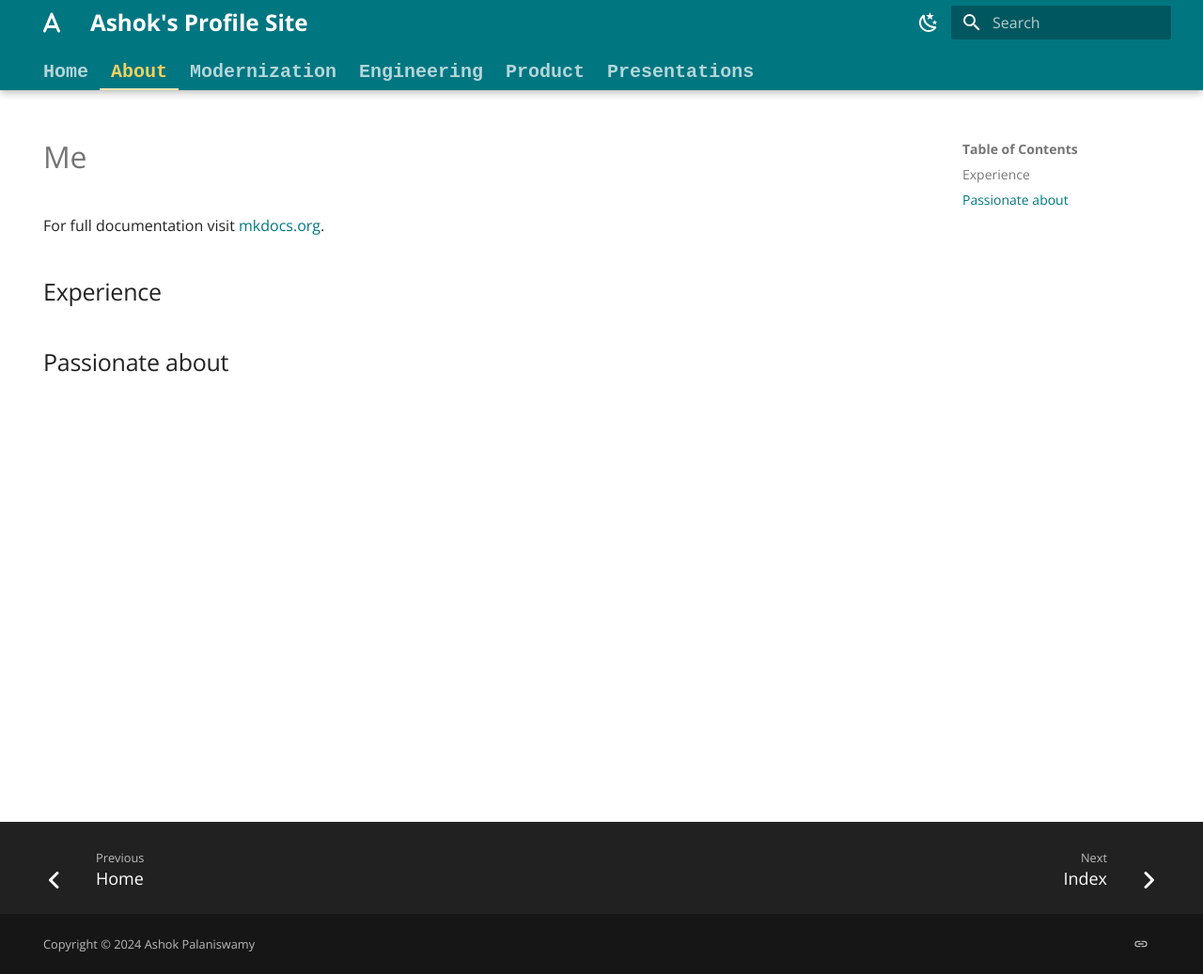
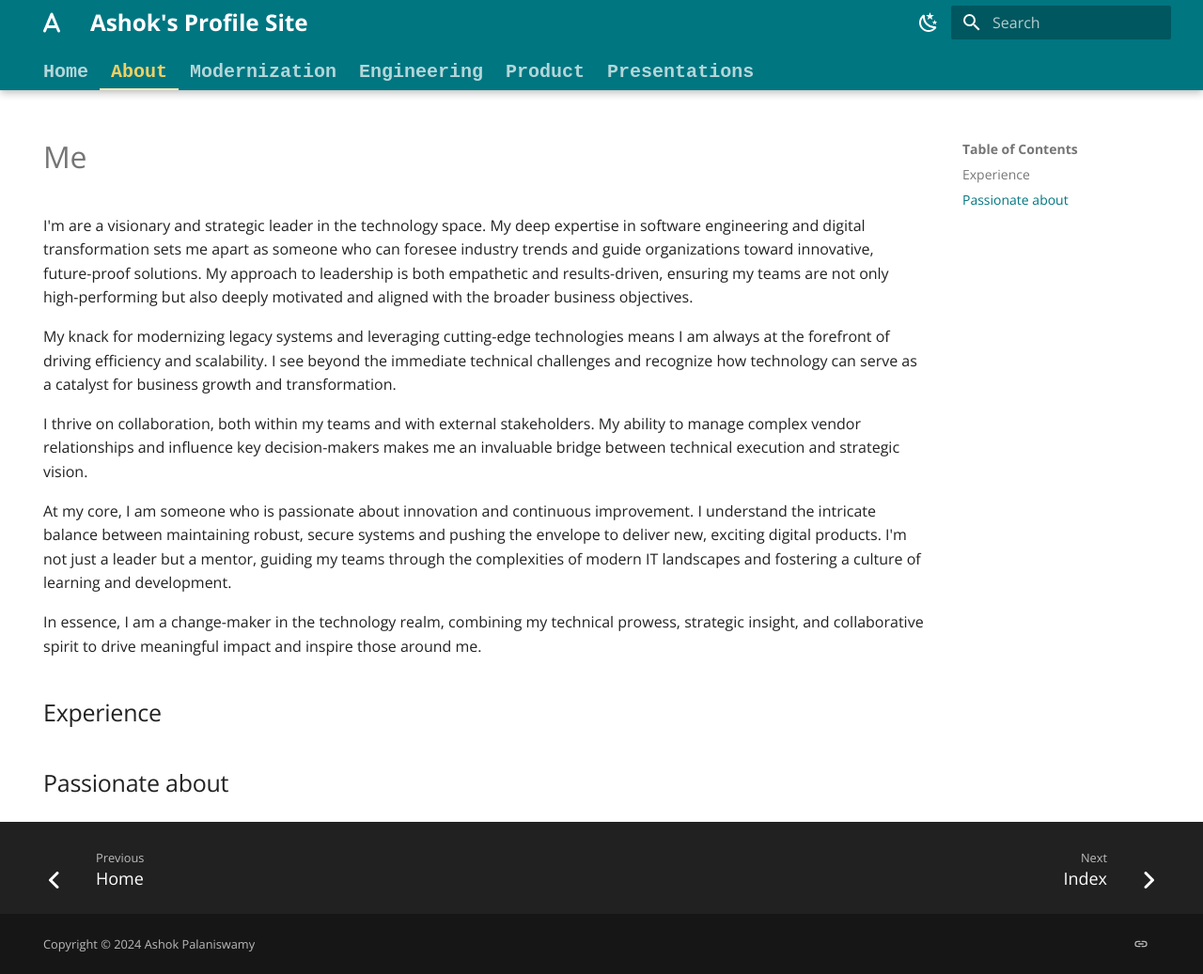
Before and after one commit to ashokdarsh/my-profile, an MkDocs documentation site: the page built from docs/about/index.md, in a window 1280 px wide and 1037 px high. Shown: the whole window at 94% size. Built offline with MkDocs 1.6.1 and Material for MkDocs 9.7.7, drawn with Linux system fonts in a browser that asks for light colours.

Commit message:
About me changes

```diff
--- a/docs/about/index.md
+++ b/docs/about/index.md
@@ -7,7 +7,15 @@ hide:
 
 # Me
 
-For full documentation visit [mkdocs.org](https://www.mkdocs.org).
+I'm are a visionary and strategic leader in the technology space. My deep expertise in software engineering and digital transformation sets me apart as someone who can foresee industry trends and guide organizations toward innovative, future-proof solutions. My approach to leadership is both empathetic and results-driven, ensuring my teams are not only high-performing but also deeply motivated and aligned with the broader business objectives.
+
+My knack for modernizing legacy systems and leveraging cutting-edge technologies means I am always at the forefront of driving efficiency and scalability. I see beyond the immediate technical challenges and recognize how technology can serve as a catalyst for business growth and transformation.
+
+I thrive on collaboration, both within my teams and with external stakeholders. My ability to manage complex vendor relationships and influence key decision-makers makes me an invaluable bridge between technical execution and strategic vision.
+
+At my core, I am someone who is passionate about innovation and continuous improvement. I understand the intricate balance between maintaining robust, secure systems and pushing the envelope to deliver new, exciting digital products. I'm not just a leader but a mentor, guiding my teams through the complexities of modern IT landscapes and fostering a culture of learning and development.
+
+In essence, I am a change-maker in the technology realm, combining my technical prowess, strategic insight, and collaborative spirit to drive meaningful impact and inspire those around me.
 
 
 ## Experience
```
